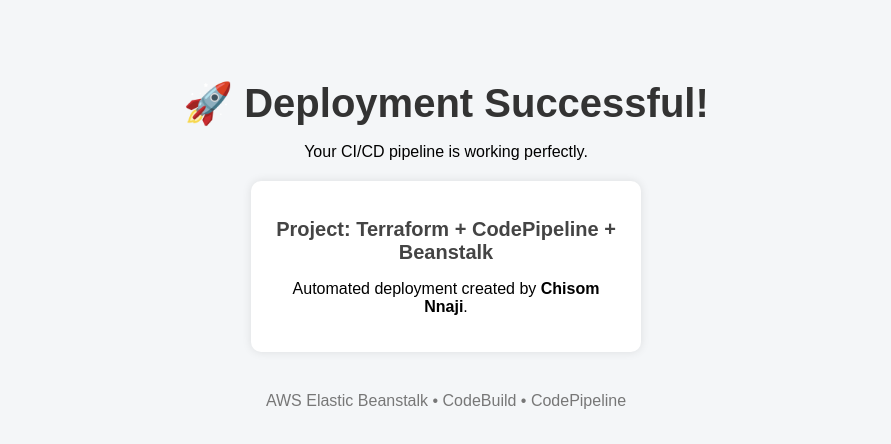
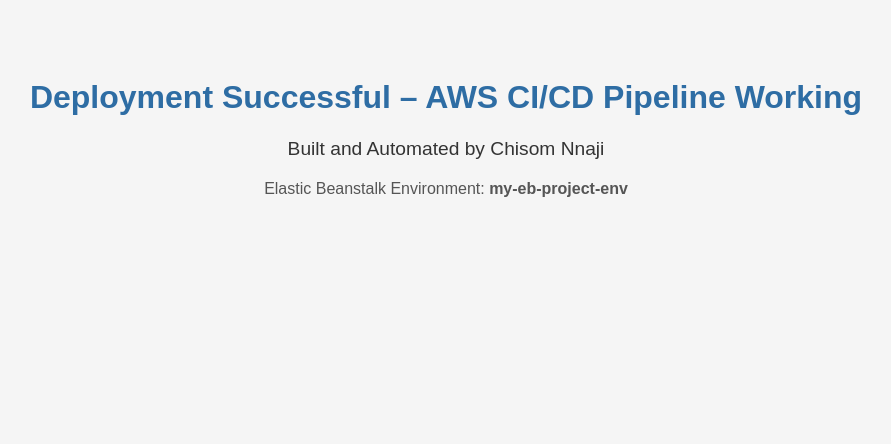
Before and after one commit to ChisomNnaji/aws-ci-cd-dashboard, a plain HTML site: page index.html in a window 1280 px wide. Shown: the whole page, without its empty margins (194-1085 px from the left). Drawn offline with Linux system fonts and the light colour scheme.

Commit message:
Update index.htmlupdate

```diff
--- a/index.html
+++ b/index.html
@@ -1,26 +1,34 @@
 <!DOCTYPE html>
 <html lang="en">
 <head>
-    <meta charset="UTF-8">
-    <meta name="viewport" content="width=device-width, initial-scale=1.0">
-    <title>CI/CD Deployment Success</title>
-    <link rel="stylesheet" href="style.css">
+  <meta charset="UTF-8">
+  <title>Deployment Successful</title>
+  <style>
+    body {
+      font-family: Arial, sans-serif;
+      background: #f5f5f5;
+      text-align: center;
+      padding: 50px;
+    }
+    h1 {
+      color: #2e6da4;
+    }
+    p {
+      color: #333;
+      font-size: 1.2em;
+    }
+    .env-info {
+      margin-top: 20px;
+      color: #555;
+      font-size: 1em;
+    }
+  </style>
 </head>
 <body>
-
-<div class="container">
-    <h1>🚀 Deployment Successful!</h1>
-    <p>Your CI/CD pipeline is working perfectly.</p>
-
-    <div class="card">
-        <h2>Project: <span>Terraform + CodePipeline + Beanstalk</span></h2>
-        <p>Automated deployment created by <strong>Chisom Nnaji</strong>.</p>
-    </div>
-
-    <div class="footer">
-        <p>AWS Elastic Beanstalk • CodeBuild • CodePipeline</p>
-    </div>
-</div>
-
+  <h1>Deployment Successful – AWS CI/CD Pipeline Working</h1>
+  <p>Built and Automated by Chisom Nnaji</p>
+  <div class="env-info">
+    Elastic Beanstalk Environment: <strong>my-eb-project-env</strong>
+  </div>
 </body>
 </html>
```
